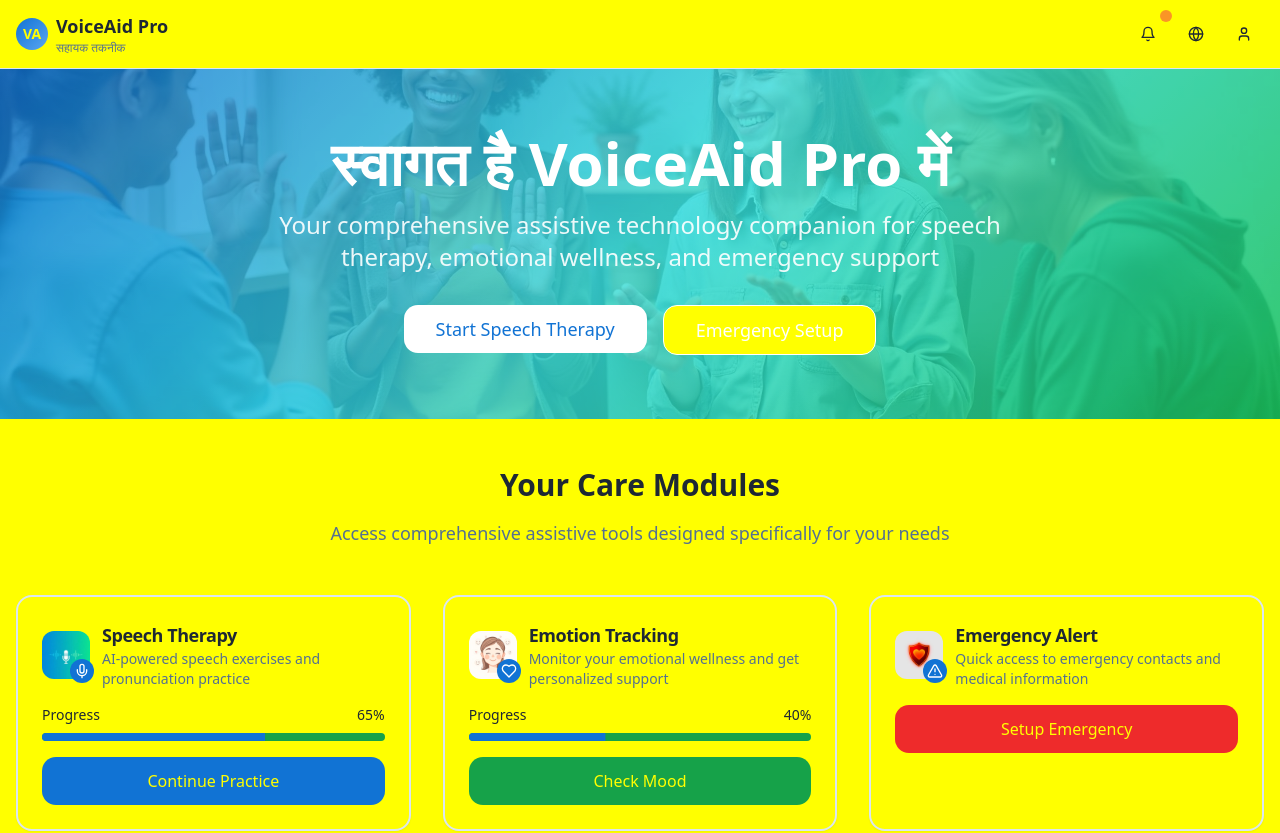
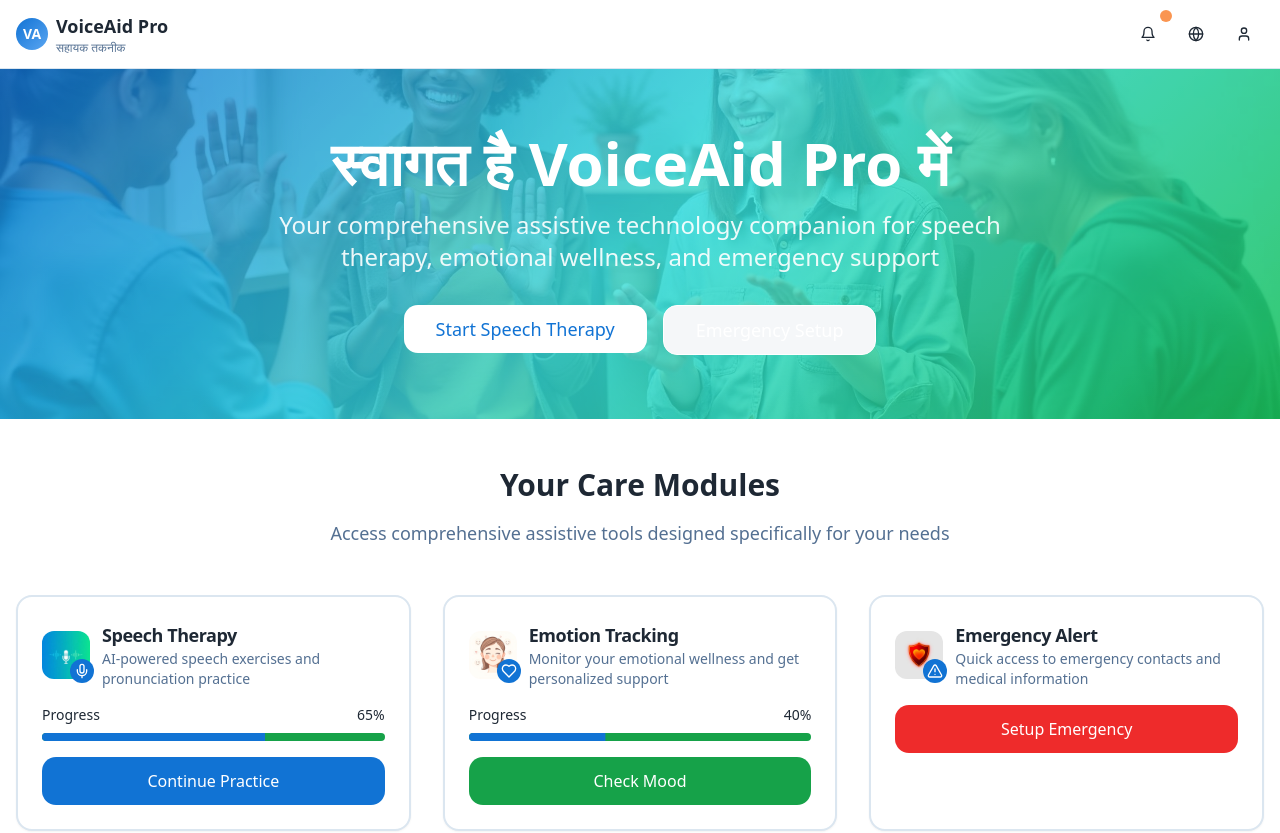
Before and after one commit to MdFaisar/voiceaid-saathi, a React (Vite) app: page / in a window 1280 px wide. Shown: the top 833 px of the page. Built offline with nearby package versions, Linux system fonts and the light colour scheme; the HTML template or start-up script is replaced by a standard one.

Commit message:
Change background to white

```diff
--- a/src/index.css
+++ b/src/index.css
@@ -9,23 +9,23 @@ All colors MUST be HSL.
 @layer base {
   :root {
     /* Main brand colors - healthcare focused with Indian cultural warmth */
-    --background: 247 251 254;
+    --background: 215 25% 97%;
     --foreground: 213 27% 16%;
 
-    --card: 254 254 254;
+    --card: 0 0% 100%;
     --card-foreground: 213 27% 16%;
 
-    --popover: 254 254 254;
+    --popover: 0 0% 100%;
     --popover-foreground: 213 27% 16%;
 
     /* Primary - Trustworthy medical blue */
     --primary: 210 85% 45%;
-    --primary-foreground: 254 254 254;
+    --primary-foreground: 0 0% 100%;
     --primary-glow: 210 85% 65%;
 
     /* Secondary - Warm accessibility green */
     --secondary: 142 76% 36%;
-    --secondary-foreground: 254 254 254;
+    --secondary-foreground: 0 0% 100%;
 
     /* Muted - Soft backgrounds */
     --muted: 210 40% 98%;
@@ -33,15 +33,15 @@ All colors MUST be HSL.
 
     /* Accent - Emergency orange with high visibility */
     --accent: 24 95% 58%;
-    --accent-foreground: 254 254 254;
+    --accent-foreground: 0 0% 100%;
 
     /* Emergency red - High contrast for alerts */
     --destructive: 0 85% 55%;
-    --destructive-foreground: 254 254 254;
+    --destructive-foreground: 0 0% 100%;
 
     /* Success - Achievement green */
     --success: 142 86% 28%;
-    --success-foreground: 254 254 254;
+    --success-foreground: 0 0% 100%;
 
     /* Warning - Attention yellow */
     --warning: 38 92% 50%;
```
